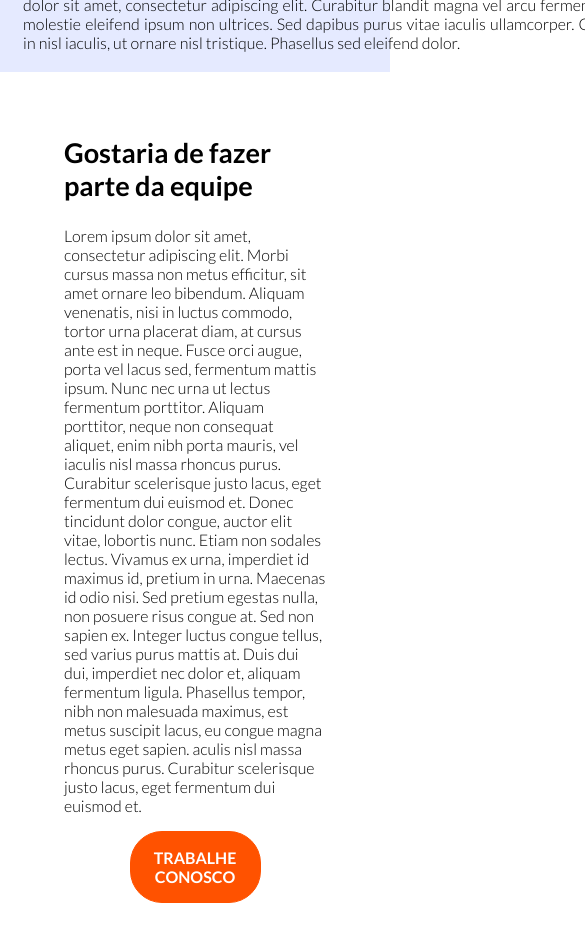
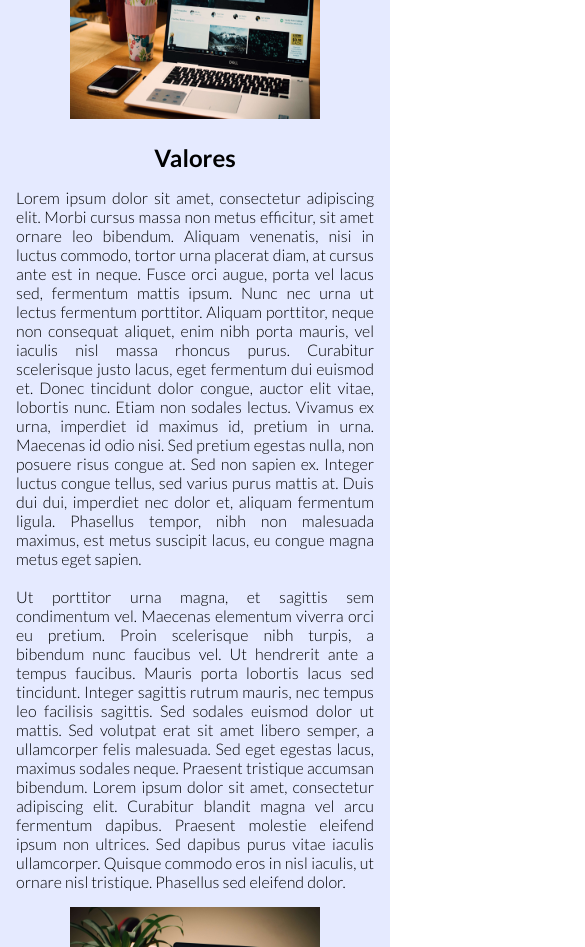
Before and after one commit to Evertonmag/Agency, a plain HTML site: page pages/about.html in a window 390 px wide. Shown: the part 1053-2000 px from the top of the page, 585 px wide, since content can reach past the window. Drawn offline with Linux system fonts and the light colour scheme.

Commit message:
arrumando responsividde e scrollbar

```diff
--- a/scss/_utilities.scss
+++ b/scss/_utilities.scss
@@ -8,7 +8,7 @@
     }
 
     body::-webkit-scrollbar {
-        width: 12px;
+        width: 4px;
     }
 
     body::-webkit-scrollbar-track {
@@ -16,9 +16,8 @@
     }
 
     body::-webkit-scrollbar-thumb {
-        background-color: $light-gray;
+        background-color: #555;
         border-radius: 20px;
-        border: 10px dotted #aaa;
     }
 
     a {
@@ -52,12 +51,6 @@
     }
 }
 
-@mixin nest-hub {
-    @media (height: 600px) {
-        @content;
-    }
-}
-
 @mixin mobile {
     @media (max-width: 825px) {
         @content;
@@ -65,7 +58,7 @@
 }
 
 @mixin tablets {
-    @media (max-width: 912px) {
+    @media (max-width: 1200px) {
         @content;
     }
 }
--- a/scss/styles.scss
+++ b/scss/styles.scss
@@ -874,6 +874,10 @@ footer {
             font-size: 2.5rem;
             font-weight: 900;
 
+            @include tablets {
+                font-size: 1.5rem;
+            }
+
             @include mobile {
                 font-size: 1.5rem;
             }
@@ -882,6 +886,10 @@ footer {
         p {
             margin-top: 1.5rem;
             font-size: 1.3rem;
+
+            @include tablets {
+                font-size: 1rem;
+            }
 
             @include mobile {
                 font-size: 1rem;
@@ -897,12 +905,14 @@ footer {
 
 .about-container {
     margin-top: 8rem;
+    display: flex;
+    flex-direction: column;
 
     h1 {
         color: $black;
         font-size: 2.5rem;
-        margin-bottom: 1rem;
-        margin-left: 1.3rem;
+        margin-bottom: 2rem;
+        align-self: center;
     }
 
     .quem-somos-container,
@@ -914,10 +924,30 @@ footer {
         align-items: center;
         background-color: $secondary-bg;
 
+        @include tablets {
+            flex-direction: column;
+            padding: 0 0 1.5rem 0;
+        }
+
+        @include mobile {
+            flex-direction: column;
+            padding: 0 0 1.5rem 0;
+        }
+
         h2 {
             color: $black;
             font-size: 1.7rem;
-            margin-bottom: 1rem;
+            margin-bottom: 1.5rem;
+
+            @include tablets {
+                font-size: 1.5rem;
+                margin-bottom: 1rem;
+            }
+
+            @include mobile {
+                font-size: 1.5rem;
+                margin-bottom: 1rem;
+            }
         }
 
         div {
@@ -925,22 +955,55 @@ footer {
             align-items: center;
             justify-content: center;
 
+            @include tablets {
+                flex-direction: column;
+            }
+
+            @include mobile {
+                flex-direction: column;
+            }
+
             p {
                 margin: 0rem 1rem;
                 text-align: justify;
+
+                @include tablets {
+                    font-size: 1rem;
+                    padding-bottom: 1rem;
+                }
+                @include mobile {
+                    font-size: 1rem;
+                    padding-bottom: 1rem;
+                }
             }
 
             img {
                 height: 250px;
                 width: 1000px;
+
+                @include tablets {
+                    height: 500px;
+                    width: 650px;
+                }
+
+                @include mobile {
+                    height: 200px;
+                    width: 250px;
+                }
             }
         }
     }
 
     .valores-container {
-        h2 {
-            color: $black;
-            font-size: 1.7rem;
+        @include tablets {
+            img {
+                order: 3;
+            }
+        }
+        @include mobile {
+            img {
+                order: 3;
+            }
         }
     }
 
@@ -949,13 +1012,33 @@ footer {
         flex-direction: column;
         align-items: center;
         justify-content: center;
-        margin: 2rem 2rem;
+        margin: 2rem;
         padding: 2rem;
+
+        @include mobile {
+            margin: 1rem;
+            padding: 0rem;
+        }
+
+        @include tablets {
+            margin: 1rem;
+            padding: 0rem;
+        }
 
         h2 {
             color: $black;
             font-size: 1.7rem;
             margin-bottom: 1.5rem;
+
+            @include tablets {
+                font-size: 1.5rem;
+                margin-bottom: 1rem;
+            }
+
+            @include mobile {
+                font-size: 1.5rem;
+                margin-bottom: 1rem;
+            }
         }
     }
 }
```
Also changed, not shown: css/styles.css, 1 other file.
